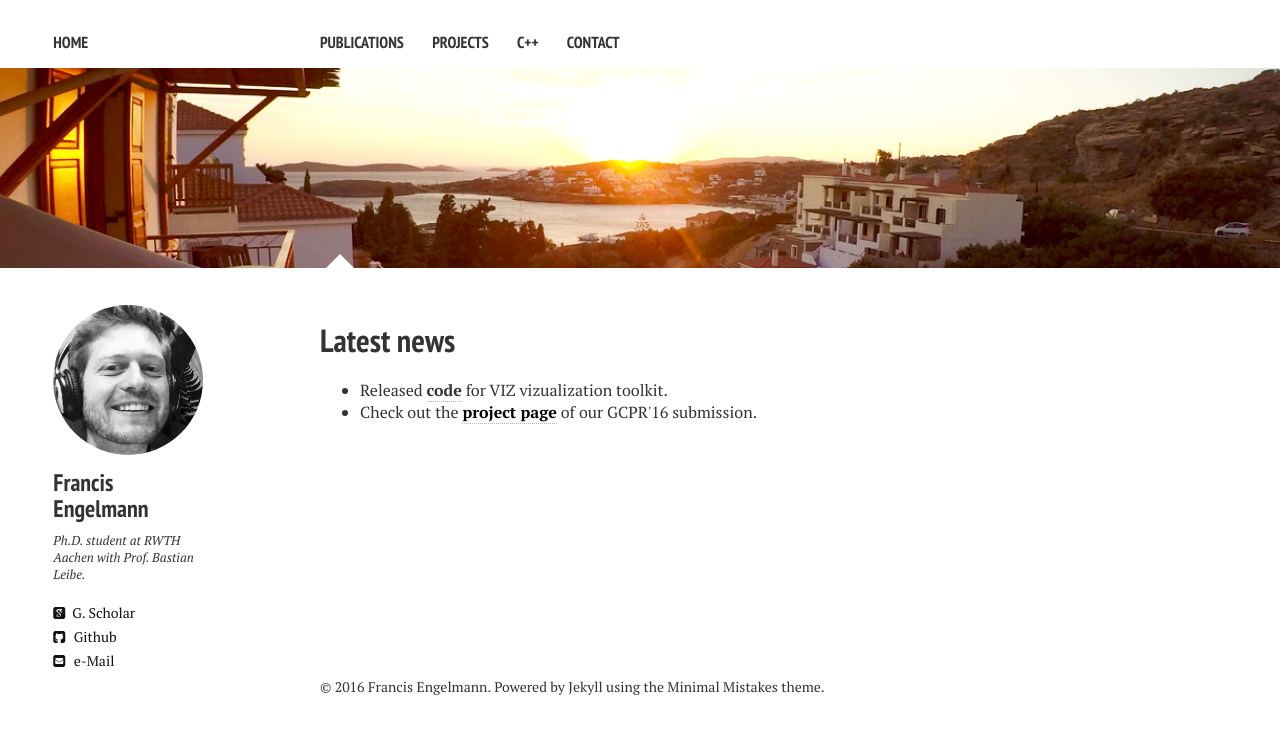
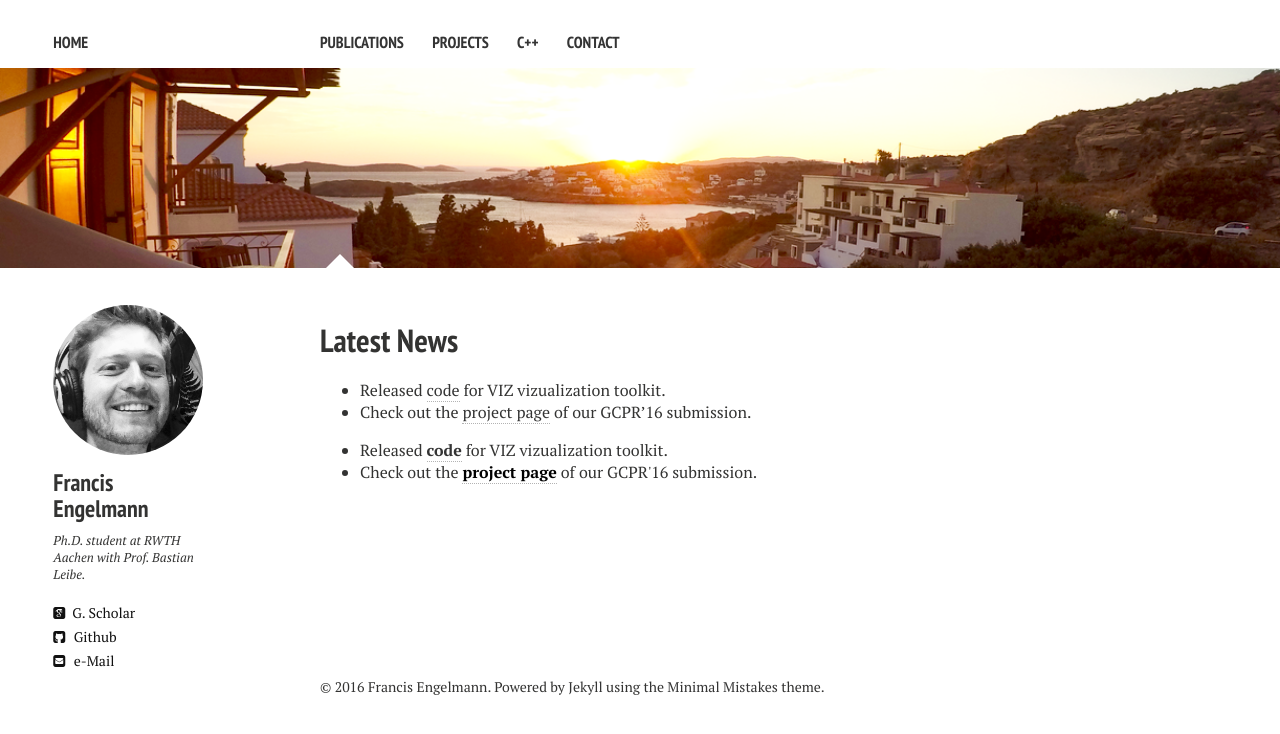
Before and after one commit to francisengelmann/francisengelmann.github.io, a Jekyll site: the page built from index.md, in a window 1280 px wide. Shown: the top 734 px of the page. Built offline with Jekyll 4.4.1, drawn with Linux system fonts in a browser that asks for light colours; nearby versions of some CDN libraries.

Commit message:
Update index.md

```diff
--- a/index.md
+++ b/index.md
@@ -1,12 +1,15 @@
 ---
 layout: home2
-title: Latest news
+title: Latest News
 description: "Francis Engelmann's website"
 tags: [Jekyll, theme, responsive, blog, template]
 image:
   feature: andros.png
 ---
 
+* Released [code](code/) for VIZ vizualization toolkit.
+* Check out the [project page](http://www.vision.rwth-aachen.de/page/shape_priors) of our GCPR'16 submission.
+
 <ul>
 <li>Released <a href="code/"><strong>code</strong></a> for VIZ vizualization toolkit.</li>
 
```
